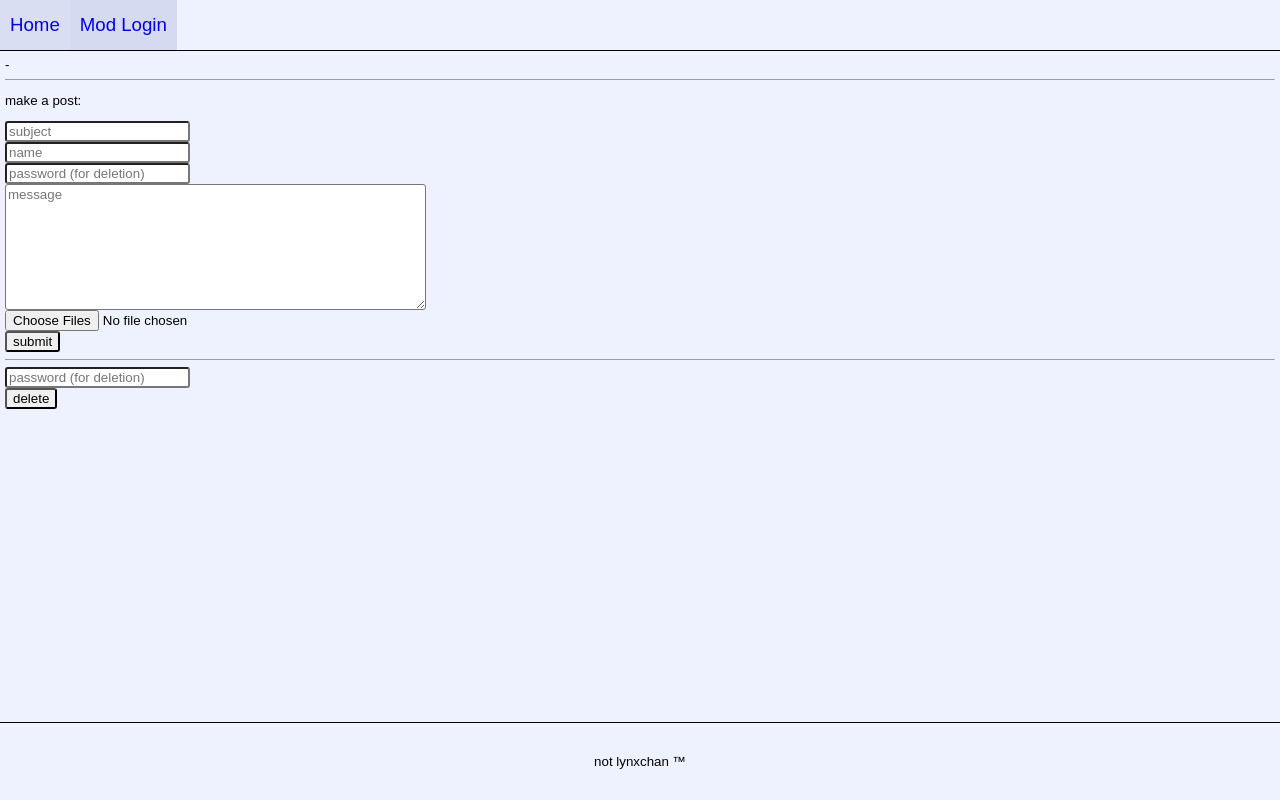
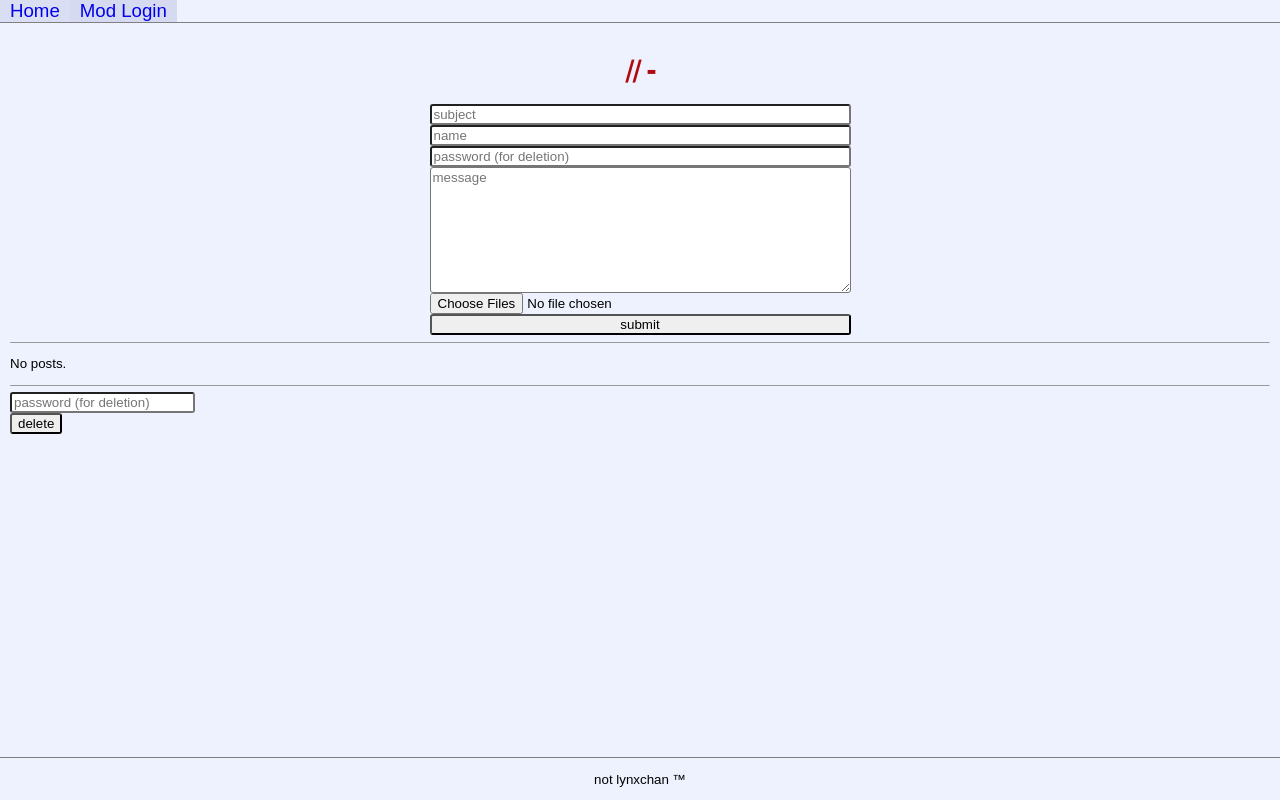
Before and after one commit to fatchan/jschan, a Node server app: template views/pages/board.pug in a window 1280 px wide. Run offline with Node 20, Linux system fonts and the light colour scheme; the template is opened without the code that fills it, so the values that code supplies are empty; some libraries are stand-ins or nearby versions.

Commit message:
superior styling

```diff
--- a/static/css/style.css
+++ b/static/css/style.css
@@ -13,22 +13,45 @@ span {
 	margin-right: 5px;
 }
 
+section {
+	display: flex;
+	flex-direction: column;
+	align-items: flex-start;
+}
+
 input, textarea {
-    display: block;
+	display: flex;
+	display: flex;
 	font-family: arial, helvetica, sans-serif;
 	font-size: 10pt;
 	border-radius: 3px;
 	max-width:100%;
 }
 
+.form-post-wrapper {
+	align-items: center;
+}
+
+.form-post {
+	display: flex;
+	flex-direction: column;
+	max-width: 100%;
+}
+
 .post-check {
-	vertical-align: sub;
+	position: relative;
+	top: 3px;
 	display: inline-block;
 }
 
 .post-file {
-	vertical-align: top;
-	display: inline-block;
+	display: inline-flex;
+	flex-direction: column;
+	margin: 5px;
+}
+
+.post-file-info {
+	margin: 2px;
 }
 
 input textares {
@@ -36,24 +59,29 @@ input textares {
 }
 
 .container {
-	margin: 5px;
-	margin-top: 57px;
+	padding: 35px 10px;
 }
 
 .board-title {
-	color: #AF0A0F;
-	font-size: 20pt;
-	font-weight: bold;
-	font-family: tahoma;
+	color: #af0a0f;
+	font: bolder 28px Tahoma;
 	letter-spacing: -2px;
+	text-align: center;
+	margin-bottom: 0;
+}
+
+.board-description {
+	text-align:center;
+	margin-top: 0;
 }
 
 .post-container {
-	margin-top: 5px;
-	margin-left: 15px;
-	padding: 5px;
+	margin-top: 2px;
+	padding: 3px;
 	background: #D6DAF0;
-	display: inline-block;
+	display: flex;
+	flex-direction: column;
+	align-items: flex-start;
 	border-color: #B7C5D9;
 	border-width: 0 1px 1px 0;
 	border-style: none solid solid none;
@@ -89,10 +117,8 @@ input textares {
 }
 
 .navbar {
-	border-bottom: 1px solid black;
+	border-bottom: 1px solid gray;
 	margin: 0;
-	line-height: 50px;
-	height: 50px;
 	position: fixed;
 	width: 100%;
 	background: #eef2ff;
@@ -112,8 +138,7 @@ input textares {
 }
 
 .footer {
-	line-height: 50px;
-	border-top: 1px solid black;
+	border-top: 1px solid gray;
 	text-align: center;
 	flex-shrink: 0;
 	margin-top: auto;
--- a/views/includes/postform.pug
+++ b/views/includes/postform.pug
@@ -1,18 +1,18 @@
-p make a post:
-form.form-post(action='/api/board/'+board._id, enctype='multipart/form-data', method='POST')
+section.form-post-wrapper
+	form.form-post(action='/api/board/'+board._id, enctype='multipart/form-data', method='POST')
 
-	input(type='hidden' name='_csrf' value=csrf)
+		input(type='hidden' name='_csrf' value=csrf)
 
-	input(type='hidden' name='thread' value=thread != null ? thread._id : null)
+		input(type='hidden' name='thread' value=thread != null ? thread._id : null)
 
-	input#title(type='text', name='subject', placeholder='subject' autocomplete='off')
+		input#title(type='text', name='subject', placeholder='subject' autocomplete='off' maxlength='50')
 
-	input#name(type='text', name='name', placeholder='name' autocomplete='off')
+		input#name(type='text', name='name', placeholder='name' autocomplete='off' maxlength='50')
 
-	input#password(type='password', name='password', placeholder='password (for deletion)' autocomplete='off')
+		input#password(type='password', name='password', placeholder='password (for deletion)' autocomplete='off' maxlength='50')
 
-	textarea#messagey(name='message', rows='8', cols='50', placeholder='message' autocomplete='off')
+		textarea#message(name='message', rows='8', cols='50', placeholder='message' autocomplete='off' maxlength='2000')
 
-	input#file(type='file', name='file' multiple)
+		input#file(type='file', name='file' multiple)
 
-	input(type='submit', value='submit')
+		input(type='submit', value='submit')
--- a/views/mixins/post.pug
+++ b/views/mixins/post.pug
@@ -1,26 +1,27 @@
 mixin post(board, post)
-	.post-wrapper
-		div(class='post-container '+(post.thread ? '' : 'op'))
-			.post-info
-				input.post-check(type='checkbox', name='checked[]' value=post._id)
+	article(class='post-container '+(post.thread ? '' : 'op'))
+		header.post-info
+			input.post-check(type='checkbox', name='checked[]' value=post._id)
+			if post.subject
 				span.post-subject #{post.subject}
-				span.post-name #{post.name}
-				span #{post.date.toLocaleString()}
-				span No.
-				if post.thread == null
-					a(href=`/${board._id}/thread/${post._id}`) ##{post._id}
-				else
-					a(href=`/${board._id}/thread/${post.thread}#${post._id}`) ##{post._id}
-			if post.files.length > 0
-				.post-files
-					each file in post.files
-						.post-file
-							.post-file-info
-								span: a(href='/img/thumb-'+file.filename download=file.originalFilename) #{file.originalFilename}
-								span ( Size: #{file.sizeString}
-								span Dimensions: #{file.geometryString} )
-							.post-file
-								a(href='/img/'+file.filename)
-									object(data='/img/thumb-'+file.filename type=file.mimetype)
+			span.post-name #{post.name}
+			time #{post.date.toLocaleString()}
+			span No.
+			if post.thread == null
+				a(href=`/${board._id}/thread/${post._id}`) ##{post._id}
+			else
+				a(href=`/${board._id}/thread/${post.thread}#${post._id}`) ##{post._id}
+		if post.files.length > 0
+			.post-files
+				each file in post.files
+					.post-file
+						.post-file-info
+							span: a(href='/img/thumb-'+file.filename download=file.originalFilename) #{file.originalFilename}
+							br
+							span (#{file.sizeString} #{file.geometryString})
+						.post-file-src
+							a(href='/img/'+file.filename)
+								object(data='/img/thumb-'+file.filename type=file.mimetype)
+		if post.message
 			.post-message
 				p(style='white-space: pre-wrap;') #{post.message}
--- a/views/pages/board.pug
+++ b/views/pages/board.pug
@@ -5,16 +5,20 @@ block head
 	title /#{board._id}/ - Recent Posts
 
 block content
-	span #{board.name} - #{board.description}
-	hr(size=1)
+	h1.board-title /#{board._id}/ - #{board.name}
+	h4.board-description #{board.description}
 	include ../includes/postform.pug
 	hr(size=1)
 	form(action='/api/board/'+board._id+'/delete' method='POST' enctype='application/x-www-form-urlencoded')
 		input(type='hidden' name='_csrf' value=csrf)
+		if threads.length === 0
+			p No posts.
+			hr(size=1)
 		for thread in threads
-			+post(board, thread)
-			for post in thread.replies
-				+post(board, post)
+			section.thread(id=thread._id)
+				+post(board, thread)
+				for post in thread.replies
+					+post(board, post)
 			hr(size=1)
 		input#password(type='password', name='password', placeholder='password (for deletion)' autocomplete='off')
 		input(type='submit', value='delete')
```
